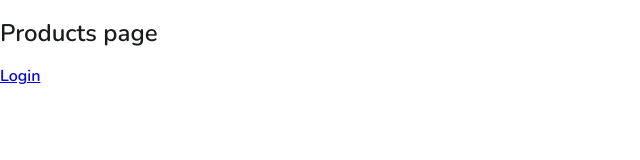
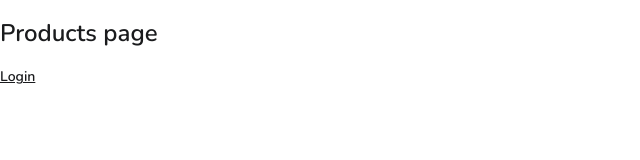
Before and after one commit to cichowsky/tsh, a React (Create React App) app: page / in a window 1280 px wide. Shown: the top 160 px of the page, without its empty margins (0-640 px from the left). Built offline with nearby package versions, Linux system fonts and the light colour scheme.

Commit message:
component: add FormGroup component

```diff
--- a/src/components/UI/Button.tsx
+++ b/src/components/UI/Button.tsx
@@ -5,8 +5,6 @@ type ButtonProps = {
 };
 
 const Button = styled.button<ButtonProps>`
-  font-size: ${({ theme }) => theme.font.size.xs};
-  line-height: ${({ theme }) => theme.font.size.s};
   padding: 0.8em 1.7em;
   border-radius: ${({ theme }) => theme.borderRadius.small};
 
--- a/src/components/UI/Checkbox.tsx
+++ b/src/components/UI/Checkbox.tsx
@@ -9,7 +9,6 @@ const Checkbox = styled.input.attrs({ type: 'checkbox' })`
   border-radius: ${({ theme }) => theme.borderRadius.small};
   background-color: ${({ theme }) => theme.color.inputBg};
   border: 1px solid ${({ theme }) => theme.color.inputBorder};
-  cursor: pointer;
   transition: border-color 0.2s, background-color 0.2s;
 
   &:checked {
--- a/src/components/UI/Input.tsx
+++ b/src/components/UI/Input.tsx
@@ -6,8 +6,6 @@ type InputProps = {
 };
 
 const Input = styled.input<InputProps>`
-  font-size: ${({ theme }) => theme.font.size.xs};
-  line-height: ${({ theme }) => theme.font.size.s};
   border-radius: ${({ theme }) => theme.borderRadius.normal};
   background-color: ${({ theme }) => theme.color.inputBg};
   padding: 1.6rem;
--- a/src/styles/GlobalStyle.ts
+++ b/src/styles/GlobalStyle.ts
@@ -23,7 +23,16 @@ export const GlobalStyle = createGlobalStyle`
     font-family: 'Nunito', sans-serif;
   }
 
-  button, a {
+  button, input[type="checkbox"] {
     cursor: pointer;
   }
+
+  a {
+    color: inherit;
+  }
+
+  label, input, button, p, a {
+    font-size: ${({ theme }) => theme.font.size.xs};
+    line-height: ${({ theme }) => theme.font.size.s};
+  }
 `;
```
Also changed, not shown: src/components/UI/FormGroup.tsx (added, +14 -0 lines).
